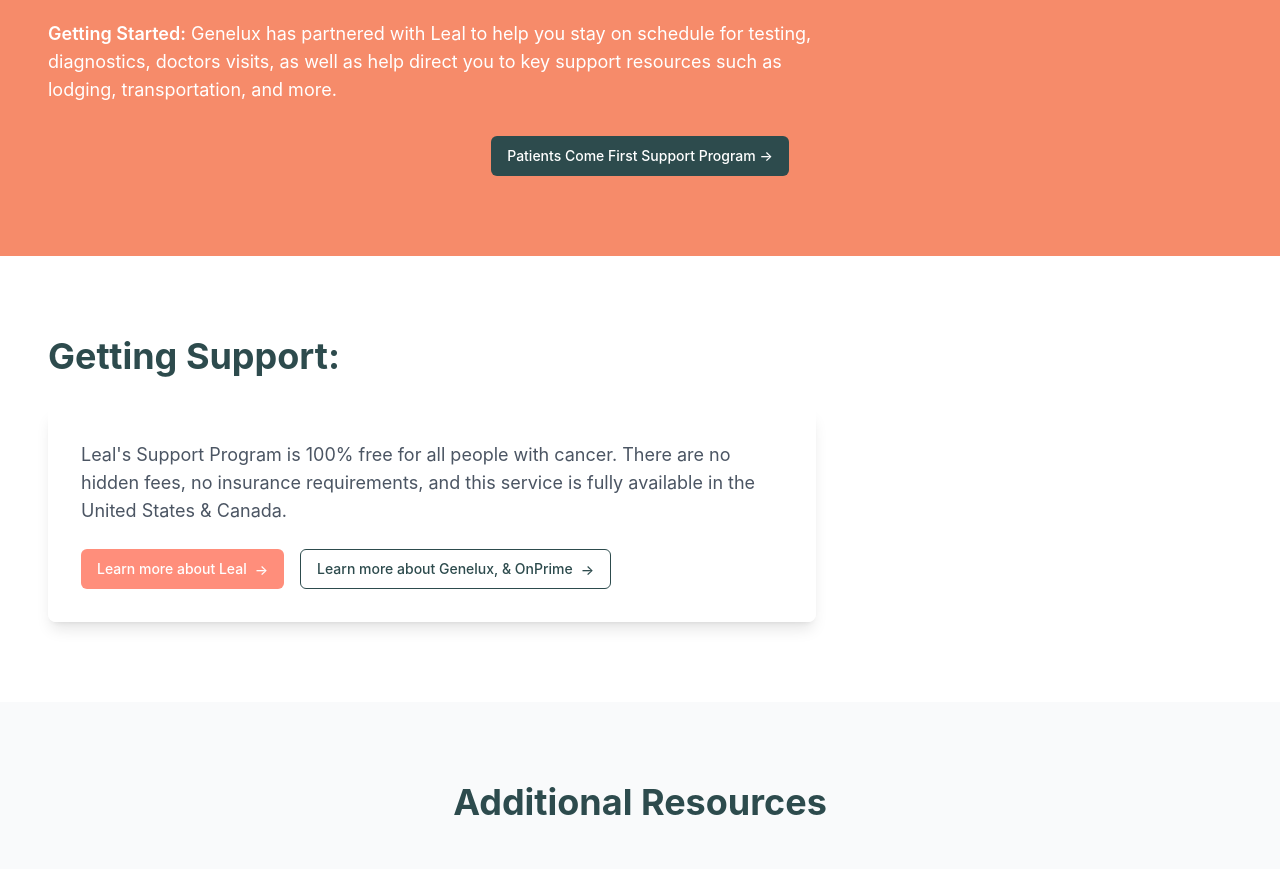
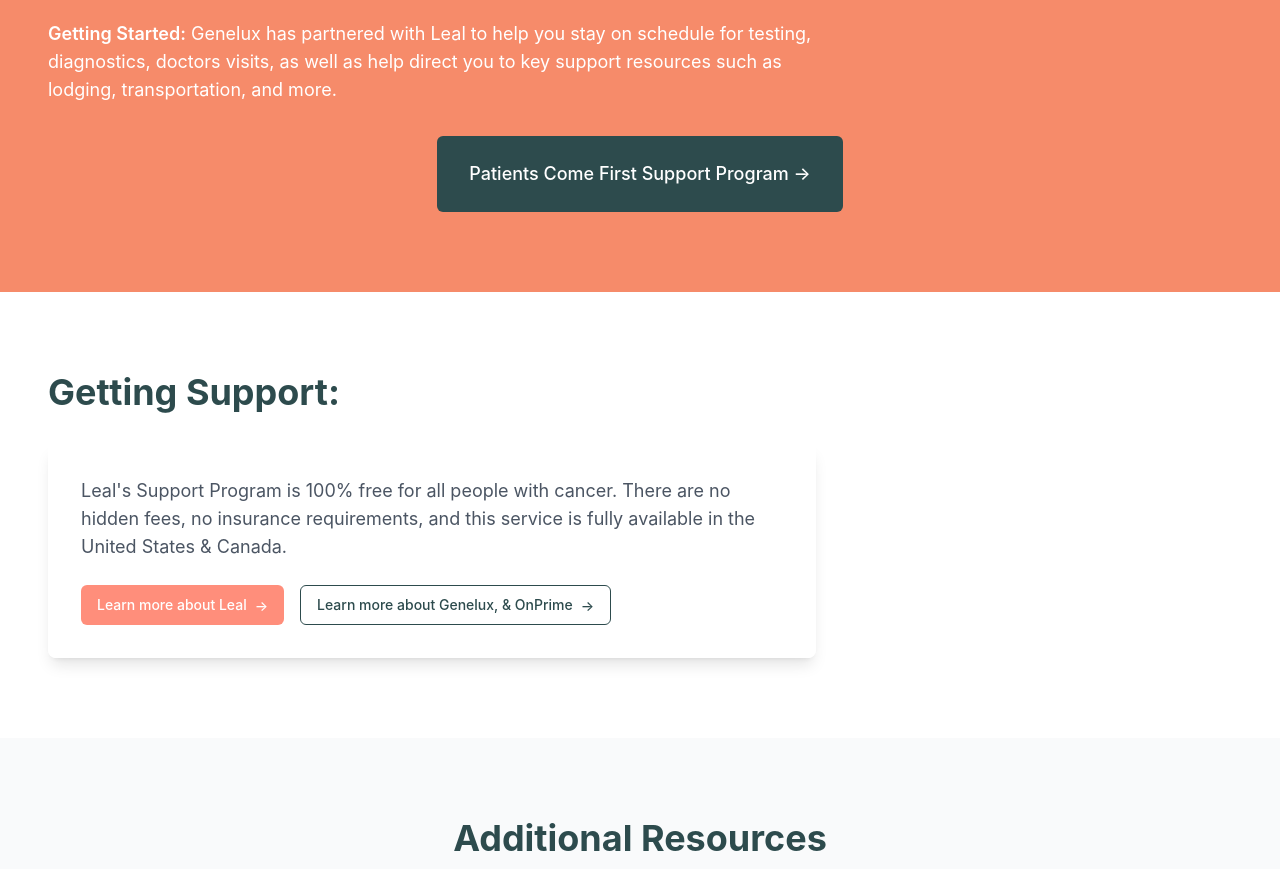
Before and after one commit to noamgeva/genelux, a React (Vite) app: page / in a window 1280 px wide. Shown: the part 960-1829 px from the top of the page. Built offline with nearby package versions, Linux system fonts and the light colour scheme.

Commit message:
Make button larger
Increased the size of the button component for better visibility and usability.
[skip gpt_engineer]

```diff
--- a/src/pages/Index.tsx
+++ b/src/pages/Index.tsx
@@ -83,7 +83,7 @@ const Index = () => {
             </p>
             <div className="text-center">
               <Button
-                className="bg-forest-500 hover:bg-forest-600 text-white"
+                className="bg-forest-500 hover:bg-forest-600 text-white text-lg px-8 py-6 h-auto"
                 onClick={() => window.open('https://webapp.leal.health/signup?condition=ovarian-cancer&customer_ref=genelux', '_blank')}
               >
                 Patients Come First Support Program →
```
